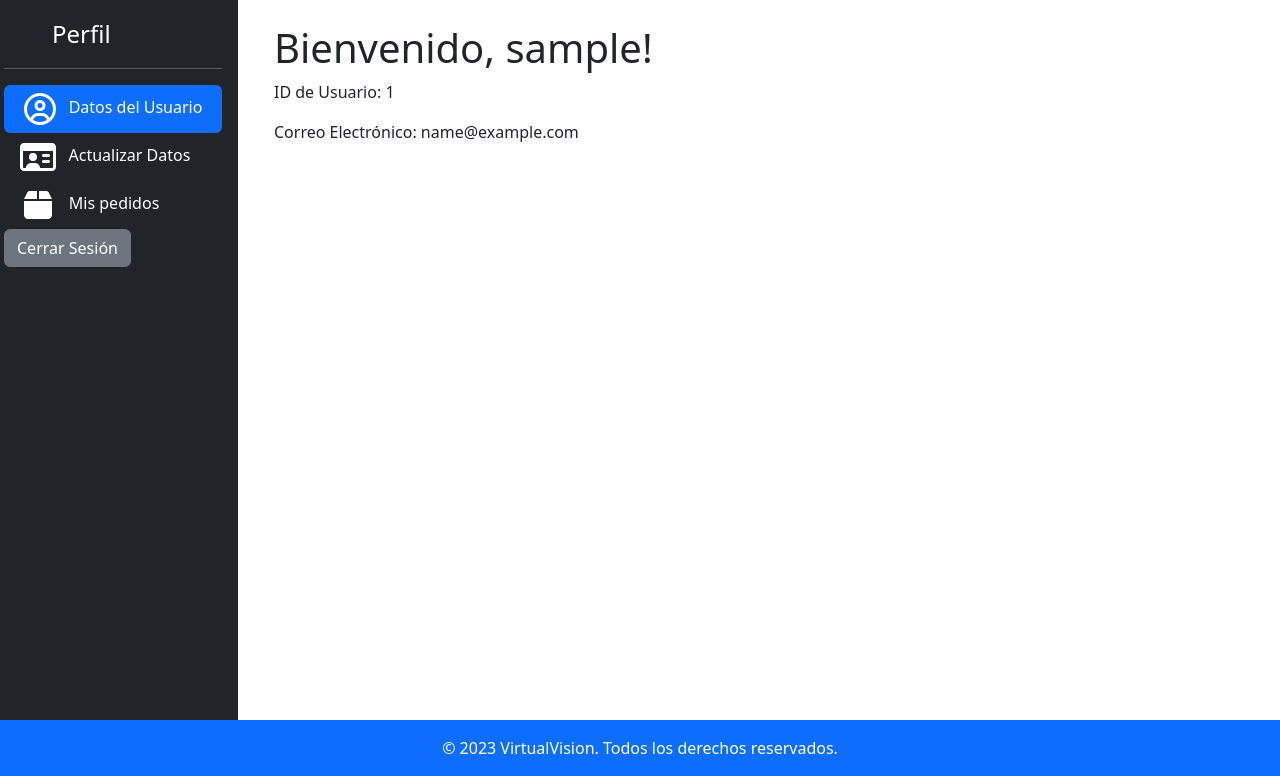
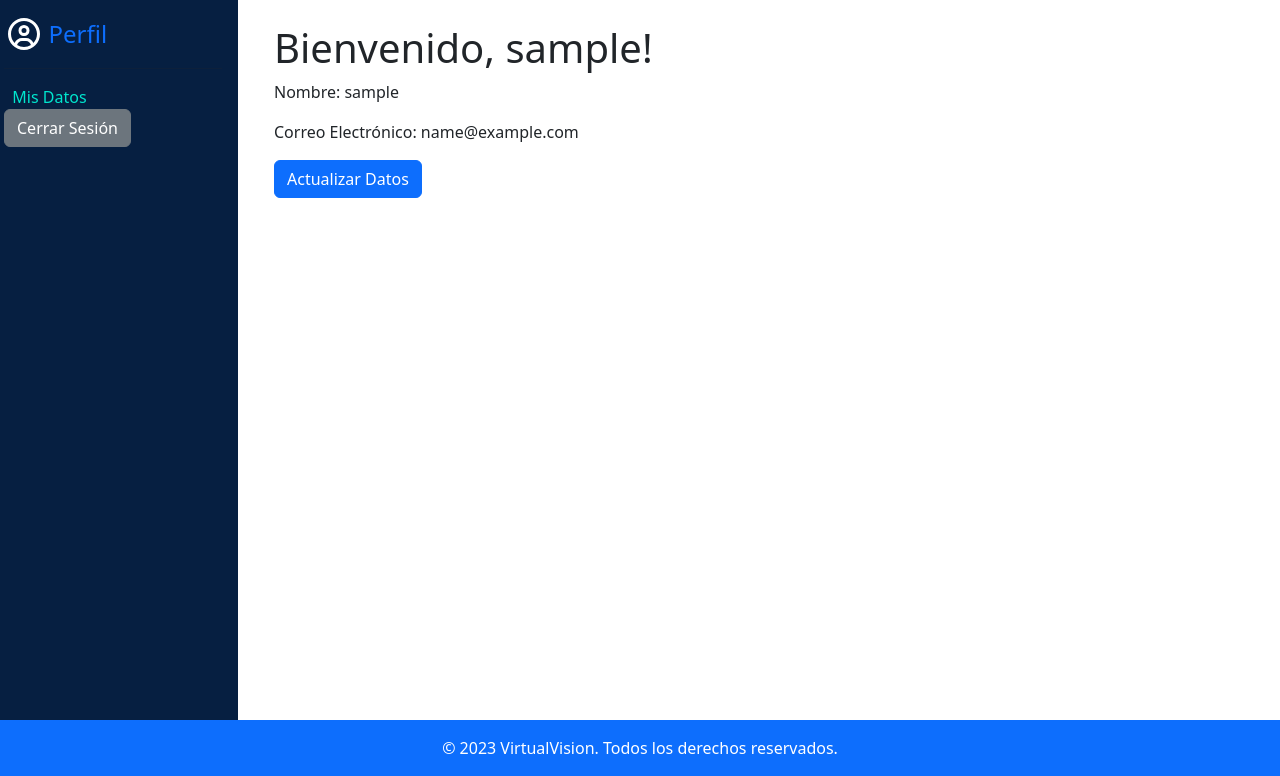
Before and after one commit to l3lackJack/DAW2324_S3_E1, a PHP site: page /Vistes/perfil.php in a window 1280 px wide. Shown: the part 56-832 px from the top of the page. Run offline with PHP 8.4, Linux system fonts and the light colour scheme; the visitor is signed in with stand-in values (Sample User, id 1); some libraries are stand-ins or nearby versions.

Commit message:
eliminat pagina per actualitzar dades i implementat a la mateixa pagina amb hide i show

```diff
--- a/Aplicatiuweb/Vistes/navbar.php
+++ b/Aplicatiuweb/Vistes/navbar.php
@@ -5,6 +5,7 @@
     <meta charset="UTF-8">
     <meta name="viewport" content="width=device-width, initial-scale=1.0">
     <title>Virtual Vision</title>
+    <link rel="stylesheet" href="/bootstrap/css/perfil.css">
     <link rel="stylesheet" href="/node_modules/bootstrap/dist/css/bootstrap.min.css">
 </head>
 
--- a/Aplicatiuweb/Vistes/perfil.php
+++ b/Aplicatiuweb/Vistes/perfil.php
@@ -1,5 +1,5 @@
-<?php session_start(); //inciar sessió per usar les variables de sessió
-if(!isset($_SESSION['usuario_nombre'])) { //en cas que no s'ha iniciat sessió encara redirigir al login
+<?php session_start();
+if(!isset($_SESSION['usuario_nombre'])) {
     header("Location: /Vistes/login.php");
     exit();
 }
@@ -8,17 +8,16 @@ if(!isset($_SESSION['usuario_nombre'])) { //en cas que no s'ha iniciat sessió e
 <html lang="en">
 
 <?php include 'navbar.php';?>
+
 <head>
-    <script> //validacions javascript per al formulari
+    <script>
         function validarFormulario() {
             var nombre = document.getElementById('nombre').value.trim();
             var email = document.getElementById('email').value.trim();
 
-            // Restablecer colores de fondo a blanco
             document.getElementById('nombre').style.backgroundColor = 'white';
             document.getElementById('email').style.backgroundColor = 'white';
 
-            // Validar campos
             if (nombre === '') {
                 mostrarError('Por favor, complete el campo Nombre.');
                 document.getElementById('nombre').style.backgroundColor = 'rgba(255, 0, 0, 0.2)';
@@ -45,15 +44,19 @@ if(!isset($_SESSION['usuario_nombre'])) { //en cas que no s'ha iniciat sessió e
             div.appendChild(document.createTextNode(str));
             return div.innerHTML;
         }
+
+        function toggleUpdateForm() {
+            var updateFormContainer = document.getElementById('updateFormContainer');
+            updateFormContainer.style.display = (updateFormContainer.style.display === 'none') ? 'block' : 'none';
+        }
     </script>
+
     <script>
-        // Función para mostrar u ocultar el menú desplegable
         function toggleDropdown() {
             var dropdownMenu = document.getElementById('dropdownMenu');
             dropdownMenu.classList.toggle('show');
         }
 
-        // Cerrar el menú desplegable si el usuario hace clic fuera de él
         window.onclick = function(event) {
             if (!event.target.matches('.dropdown-toggle')) {
                 var dropdowns = document.getElementsByClassName('dropdown-menu');
@@ -70,30 +73,15 @@ if(!isset($_SESSION['usuario_nombre'])) { //en cas que no s'ha iniciat sessió e
 
 <body>
     <div class="row">
-    <div class="d-flex flex-column flex-shrink-0 p-3 text-white bg-dark" style="width: 250px; height: 90vh;">
-    <a class="d-flex align-items-center mb-3 mb-md-0 me-md-auto text-white text-decoration-none">
-      <svg class="bi me-2" width="40" height="32"><use xlink:href="#bootstrap"></use></svg>
-      <span class="fs-4">Perfil</span>
+        <div class="d-flex flex-column flex-shrink-0 p-3 " style="width: 250px; height: 90vh;">
+            <a class="d-flex align-items-center mb-3 mb-md-0 me-md-auto text-decoration-none">
+            &nbsp;<svg xmlns="http://www.w3.org/2000/svg" height="32" width="32" viewBox="0 0 512 512"><path fill="#ffffff" d="M406.5 399.6C387.4 352.9 341.5 320 288 320H224c-53.5 0-99.4 32.9-118.5 79.6C69.9 362.2 48 311.7 48 256C48 141.1 141.1 48 256 48s208 93.1 208 208c0 55.7-21.9 106.2-57.5 143.6zm-40.1 32.7C334.4 452.4 296.6 464 256 464s-78.4-11.6-110.5-31.7c7.3-36.7 39.7-64.3 78.5-64.3h64c38.8 0 71.2 27.6 78.5 64.3zM256 512A256 256 0 1 0 256 0a256 256 0 1 0 0 512zm0-272a40 40 0 1 1 0-80 40 40 0 1 1 0 80zm-88-40a88 88 0 1 0 176 0 88 88 0 1 0 -176 0z"/></svg>
+            &nbsp;&nbsp;<span class="fs-4">Perfil</span>
             </a>
             <hr>
             <ul class="nav nav-pills flex-column mb-auto">
                 <li class="nav-item">
-        <a href="#" class="nav-link active" aria-current="page">
-        &nbsp;<svg xmlns="http://www.w3.org/2000/svg" height="32" width="32" viewBox="0 0 512 512"><!--!Font Awesome Free 6.5.0 by @fontawesome - https://fontawesome.com License - https://fontawesome.com/license/free Copyright 2023 Fonticons, Inc.--><path fill="#ffffff" d="M406.5 399.6C387.4 352.9 341.5 320 288 320H224c-53.5 0-99.4 32.9-118.5 79.6C69.9 362.2 48 311.7 48 256C48 141.1 141.1 48 256 48s208 93.1 208 208c0 55.7-21.9 106.2-57.5 143.6zm-40.1 32.7C334.4 452.4 296.6 464 256 464s-78.4-11.6-110.5-31.7c7.3-36.7 39.7-64.3 78.5-64.3h64c38.8 0 71.2 27.6 78.5 64.3zM256 512A256 256 0 1 0 256 0a256 256 0 1 0 0 512zm0-272a40 40 0 1 1 0-80 40 40 0 1 1 0 80zm-88-40a88 88 0 1 0 176 0 88 88 0 1 0 -176 0z"/></svg>
-        &nbsp;&nbsp;Datos del Usuario
-        </a>
-      </li>
-      <li>
-        <a href="/Vistes/perfil_actualitzarDades.php" class="nav-link text-white">
-        <svg xmlns="http://www.w3.org/2000/svg" height="32" width="36" viewBox="0 0 576 512"><!--!Font Awesome Free 6.5.0 by @fontawesome - https://fontawesome.com License - https://fontawesome.com/license/free Copyright 2023 Fonticons, Inc.--><path fill="#ffffff" d="M528 160V416c0 8.8-7.2 16-16 16H320c0-44.2-35.8-80-80-80H176c-44.2 0-80 35.8-80 80H64c-8.8 0-16-7.2-16-16V160H528zM64 32C28.7 32 0 60.7 0 96V416c0 35.3 28.7 64 64 64H512c35.3 0 64-28.7 64-64V96c0-35.3-28.7-64-64-64H64zM272 256a64 64 0 1 0 -128 0 64 64 0 1 0 128 0zm104-48c-13.3 0-24 10.7-24 24s10.7 24 24 24h80c13.3 0 24-10.7 24-24s-10.7-24-24-24H376zm0 96c-13.3 0-24 10.7-24 24s10.7 24 24 24h80c13.3 0 24-10.7 24-24s-10.7-24-24-24H376z"/></svg>
-        &nbsp;&nbsp;Actualizar Datos
-        </a>
-      </li>
-      <li>
-        <a href="#" class="nav-link text-white">
-        &nbsp;<svg xmlns="http://www.w3.org/2000/svg" height="32" width="28" viewBox="0 0 448 512"><!--!Font Awesome Free 6.5.0 by @fontawesome - https://fontawesome.com License - https://fontawesome.com/license/free Copyright 2023 Fonticons, Inc.--><path fill="#ffffff" d="M50.7 58.5L0 160H208V32H93.7C75.5 32 58.9 42.3 50.7 58.5zM240 160H448L397.3 58.5C389.1 42.3 372.5 32 354.3 32H240V160zm208 32H0V416c0 35.3 28.7 64 64 64H384c35.3 0 64-28.7 64-64V192z"/></svg>
-        &nbsp;&nbsp;&nbsp;Mis pedidos
-        </a>
+                        &nbsp;&nbsp;Mis Datos
                 </li>
                 <li>
                     <form method="post" action="/Controladors/controlador_perfil.php" onsubmit="return validarFormulario()">
@@ -112,22 +100,36 @@ if(!isset($_SESSION['usuario_nombre'])) { //en cas que no s'ha iniciat sessió e
                 $ruta_destino = htmlspecialchars(urldecode($_GET['imagen']), ENT_QUOTES, 'UTF-8');
                 // Comprobar si la imagen existe
                 echo '<img src="/Aplicatiuweb/img/fotos_perfil/' . basename($ruta_destino) . '" alt="Imagen de perfil" height="300" width="300">';
-
-    } else {
-
             }
             ?>
 
-    <p>ID de Usuario: <?php echo htmlspecialchars($_SESSION['usuario_id'], ENT_QUOTES, 'UTF-8'); ?></p>
+            <p>Nombre: <?php echo htmlspecialchars($_SESSION['usuario_nombre'], ENT_QUOTES, 'UTF-8'); ?></p>
             <p>Correo Electrónico: <?php echo htmlspecialchars($_SESSION['usuario_email'], ENT_QUOTES, 'UTF-8'); ?></p>
+
+            <button type="button" class="btn btn-primary" onclick="toggleUpdateForm()">Actualizar Datos</button>
+
+            <div id="updateFormContainer" style="display: none;">
+                <h2>Actualizar Datos</h2>
+                <form method="post" action="/Controladors/controlador_perfil.php" onsubmit="return validarFormulario()">
+                    <div class="mb-3">
+                        <label for="nombre" class="form-label">Nombre</label>
+                        <input type="text" class="form-control" id="nombre" name="nombre" value="<?php echo htmlspecialchars($_SESSION['usuario_nombre'], ENT_QUOTES, 'UTF-8'); ?>">
+                    </div>
+                    <div class="mb-3">
+                        <label for="email" class="form-label">Correo Electrónico</label>
+                        <input type="email" class="form-control" id="email" name="email" value="<?php echo htmlspecialchars($_SESSION['usuario_email'], ENT_QUOTES, 'UTF-8'); ?>">
                     </div>
 
+                    <button type="submit" class="btn btn-primary">Actualizar</button>
+                    <button type="submit" id="cerrar_sesion" name="borrar_cuenta" class="btn btn-danger end-0 me-5">Borrar Cuenta</button>
 
+                    <div id="mensaje-error" class="alert alert-danger" style="display: none;"></div>
+                </form>
+            </div>
         </div>
     </div>
 
     <?php include 'footer.php'; ?>
-
 </body>
 
 </html>
--- /dev/null
+++ b/Aplicatiuweb/bootstrap/css/perfil.css
@@ -0,0 +1,6 @@
+.flex-column{
+    background-color: #061F41;
+}
+li{
+    color: #00E6CE;
+}
```
Also changed, not shown: Aplicatiuweb/Vistes/perfil_actualitzarDades.php (deleted, +0 -137 lines). Lines whose indentation alone changed are shown as unchanged.
